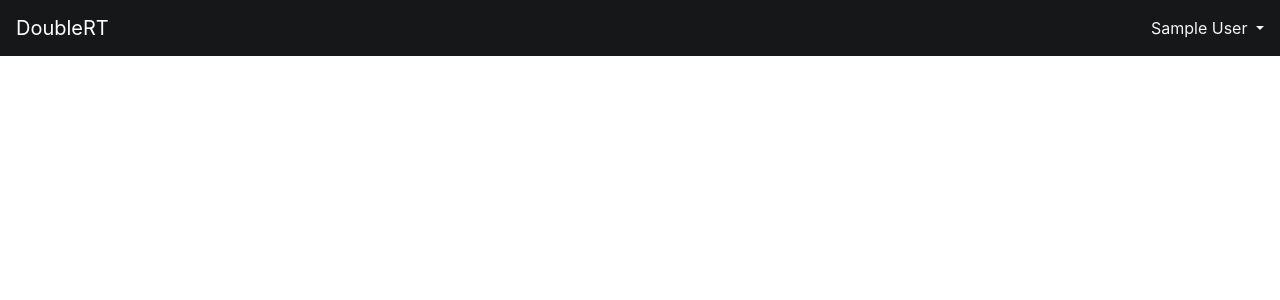
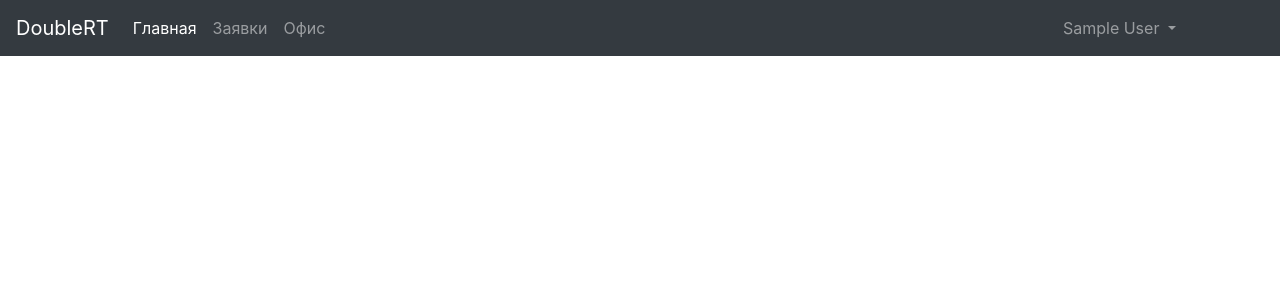
Before and after one commit to StephanYorchenko/drt, a Flask app: page / in a window 1280 px wide. Shown: the top 300 px of the page. Run offline with Flask 2, Linux system fonts and the light colour scheme; the visitor is signed in with stand-in values (Sample User, id 1); some libraries are stand-ins or nearby versions.

Commit message:
Header to base template

```diff
--- a/routes/main.py
+++ b/routes/main.py
@@ -5,4 +5,4 @@ from infrastructure import DBUser
 
 
 def main():
-	return render_template('main.html')
+	return render_template('main.html', is_admin=True, is_hostes=False)
--- a/templates/header.html
+++ b/templates/header.html
@@ -1,16 +1,37 @@
-<nav class="pos-f-t navbar navbar-dark fixed-top" style="background: #151719">
-    <a class="navbar-brand" href="/">DoubleRT</a>
-    <div class="dropdown show">
-      <div class="dropdown-toggle" href="#" role="button" id="dropdownMenuLink" data-toggle="dropdown" aria-haspopup="true" aria-expanded="false" style="margin-righ
-t: 8em !important; color: #f5f5f5">
-        {{session['name']}}
-      </div>
-      <div class="dropdown-menu" aria-labelledby="navbarDropdownMenuLink">
-         {% if session["admin"] %}
-             <a class="dropdown-item" href="#">Администрирование</a>
-             <div class="dropdown-divider"></div>
-         {% endif%}
-         <a class="dropdown-item" href="#" >Выйти</a>
-      </div>
-    </div>
+<nav class="navbar navbar-expand-lg navbar-dark bg-dark">
+  <a class="navbar-brand" href="#">DoubleRT</a>
+  <button class="navbar-toggler" type="button" data-toggle="collapse" data-target="#navbarSupportedContent" aria-controls="navbarSupportedContent" aria-expanded="false" aria-label="Toggle navigation">
+    <span class="navbar-toggler-icon"></span>
+  </button>
+
+  <div class="collapse navbar-collapse" id="navbarSupportedContent">
+    <ul class="navbar-nav mr-auto">
+        <li class="nav-item active">
+            <a class="nav-link" href="#">Главная <span class="sr-only">(current)</span></a>
+        </li>
+        <li class="nav-item">
+            <a class="nav-link" href="#">Заявки</a>
+        </li>
+        <li class="nav-item">
+            <a class="nav-link" href="#">Офис</a>
+        </li>
+    </ul>
+    <ul class="navbar-nav ml-auto">
+        <li class="nav-item dropdown">
+            <a class="nav-link dropdown-toggle" href="#" id="navbarDropdown" role="button" data-toggle="dropdown" aria-haspopup="true" aria-expanded="false" style="margin-right: 80px !important;">
+                {{ session['name'] or 'user_name' }}
+            </a>
+            <div class="dropdown-menu" aria-labelledby="navbarDropdown">
+                {% if is_admin %}
+                    <a class="dropdown-item" href="#">Администрирование</a>
+                {% endif %}
+                {% if is_hostes %}
+                    <a class="dropdown-item" href="#">Обзор запросов</a>
+                {% endif %}
+                <div class="dropdown-divider"></div>
+                <a class="dropdown-item" href="#">Выход</a>
+            </div>
+        </li>
+    </ul>
+  </div>
 </nav>
```
